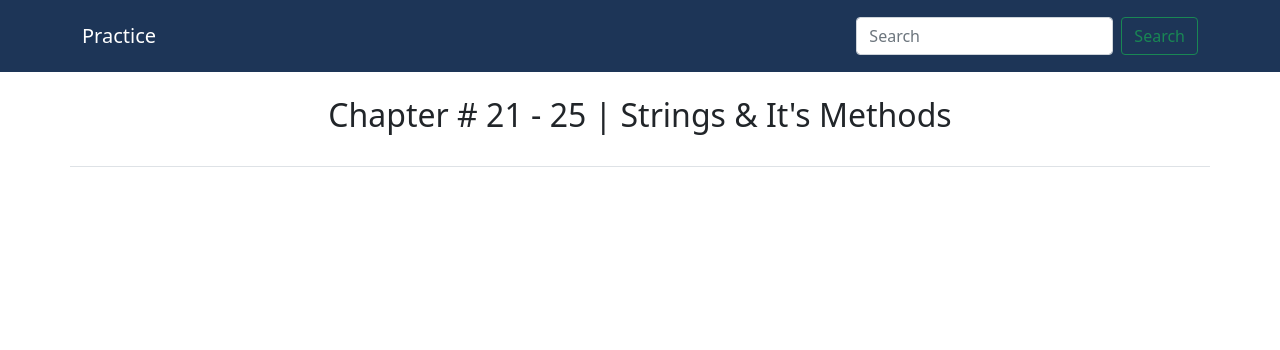
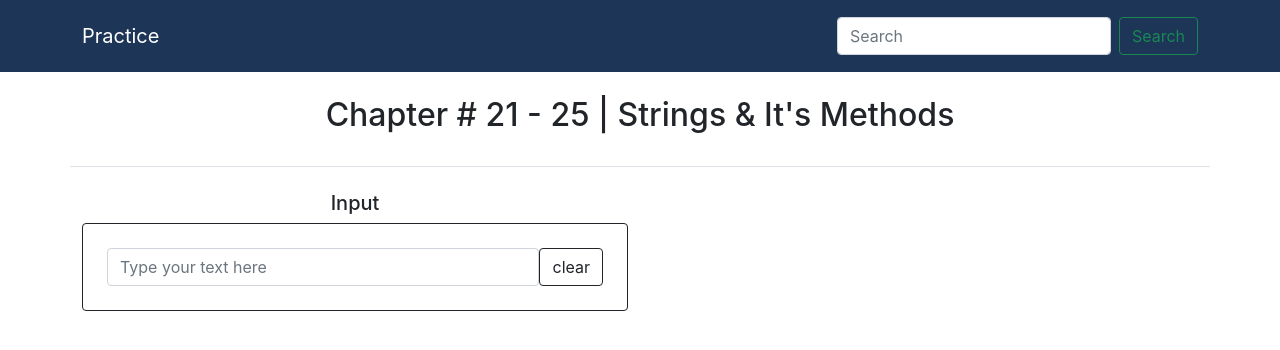
Before and after one commit to m-salman004/Practice-2, a plain HTML site: page index.html in a window 1280 px wide. Drawn offline with nearby package versions, Linux system fonts and the light colour scheme.

Commit message:
Adding input

```diff
--- a/index.html
+++ b/index.html
@@ -25,3 +25,12 @@
         <div class="row py-4 border-bottom text-center">
             <h2>Chapter # 21 - 25 | Strings & It's Methods</h2>
         </div>
+        <div class="row mt-4">
+            <div class="col-md-6 col-sm-12   ">
+                <h5 class="text-center">Input</h5>
+                <div class="border-1 border-dark p-4 rounded-2">
+                    <div class="d-flex">
+                        <input type="text" class="form-control" placeholder="Type your text here" id="input">
+                        <button class="btn btn-outline-dark" onclick="clearInput()">clear</button>
+                    </div>
+                </div>
--- a/style.css
+++ b/style.css
@@ -1,3 +1,12 @@
+*{
+    margin: 0;
+    padding: 0;
+    box-sizing: border-box;
+    font-family: 'Inter', sans-serif;
+}
 .bg_cus{
     background-color: #1D3557 !important;
 }
+.border-1{
+    border-style: solid;
+}
```
